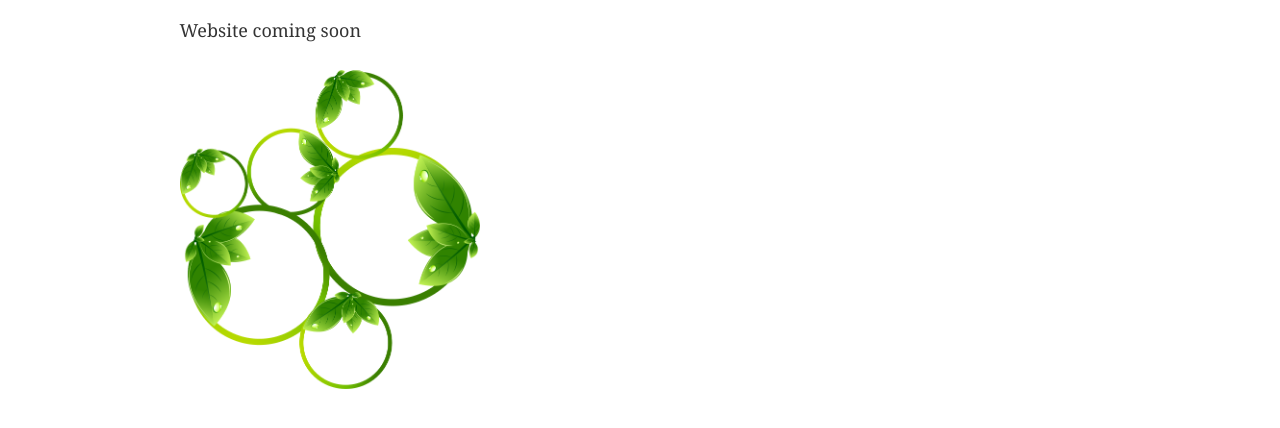
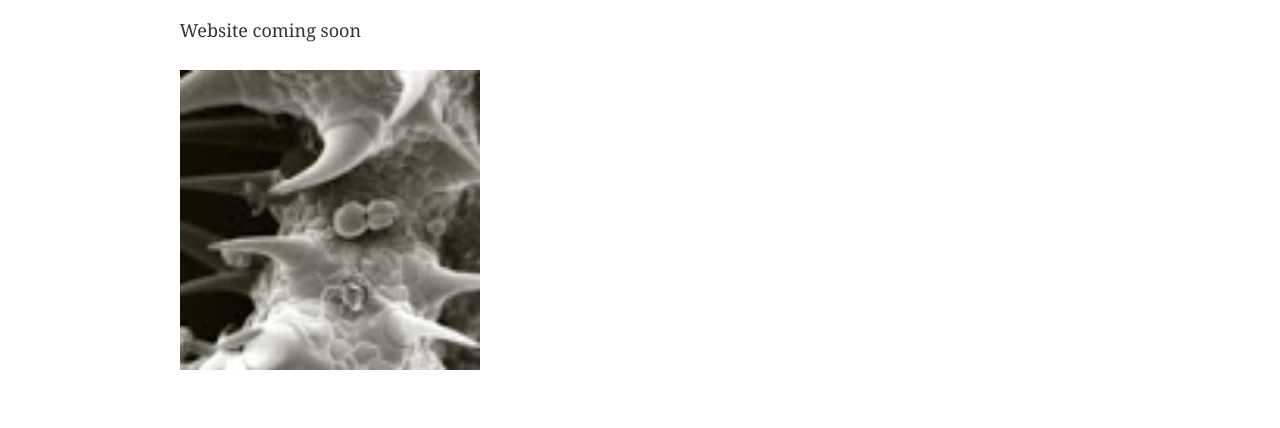
Before and after one commit to silverbotanic/Silver-Botanic, a Gatsby site: page / in a window 1280 px wide. Shown: the part 176-604 px from the top of the page. Built offline with nearby package versions, Linux system fonts and the light colour scheme; Gatsby itself is replaced by a stand-in of ours.

Commit message:
image change

```diff
--- a/src/components/image.js
+++ b/src/components/image.js
@@ -17,7 +17,7 @@ const Image = () => (
   <StaticQuery
     query={graphql`
       query {
-        placeholderImage: file(relativePath: { eq: "icon.png" }) {
+        placeholderImage: file(relativePath: { eq: "electronphoto.jpg" }) {
           childImageSharp {
             fluid(maxWidth: 300) {
               ...GatsbyImageSharpFluid
```
Also changed, not shown: src/images/electronphoto.jpg (added), src/images/gatsby-astronaut.png (deleted), src/images/gatsby-icon.png (deleted).
